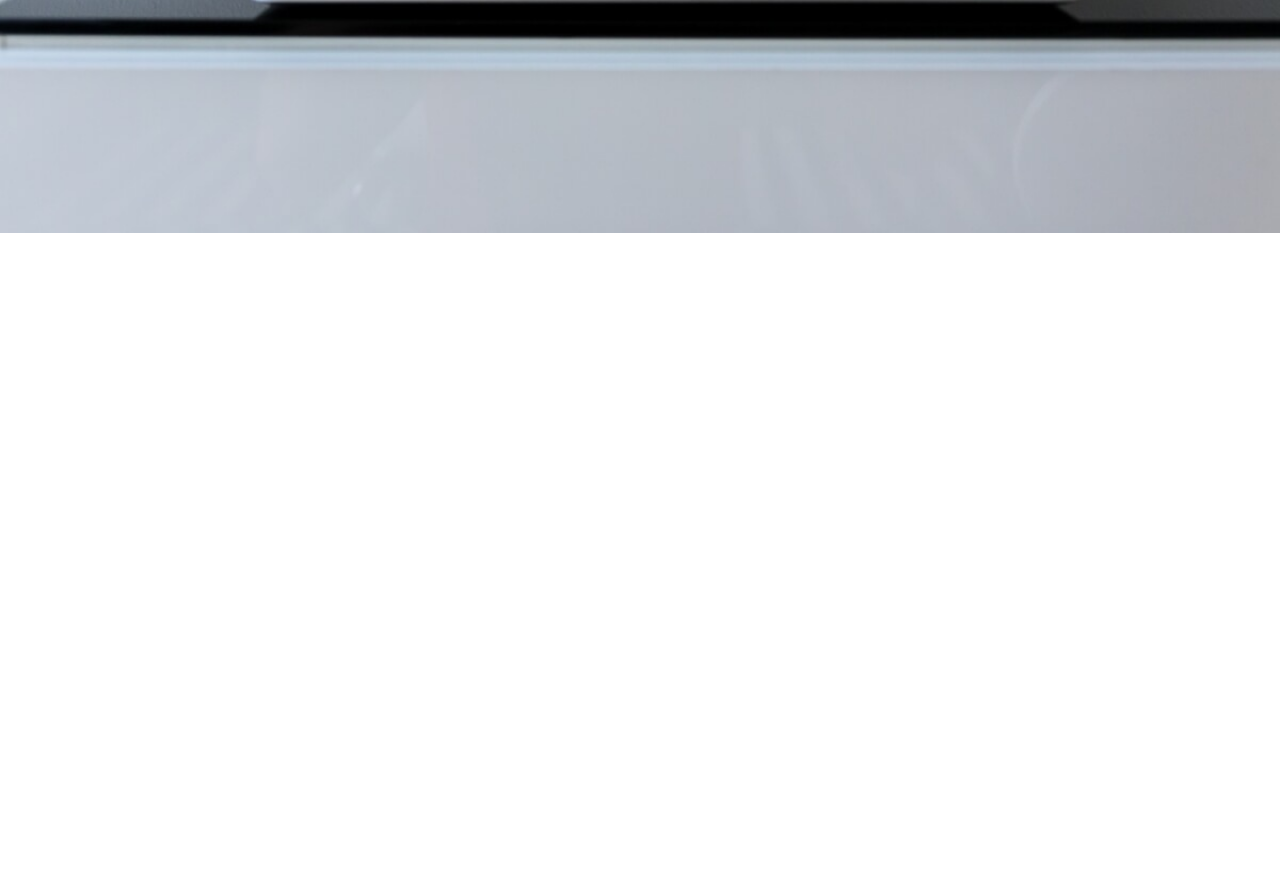
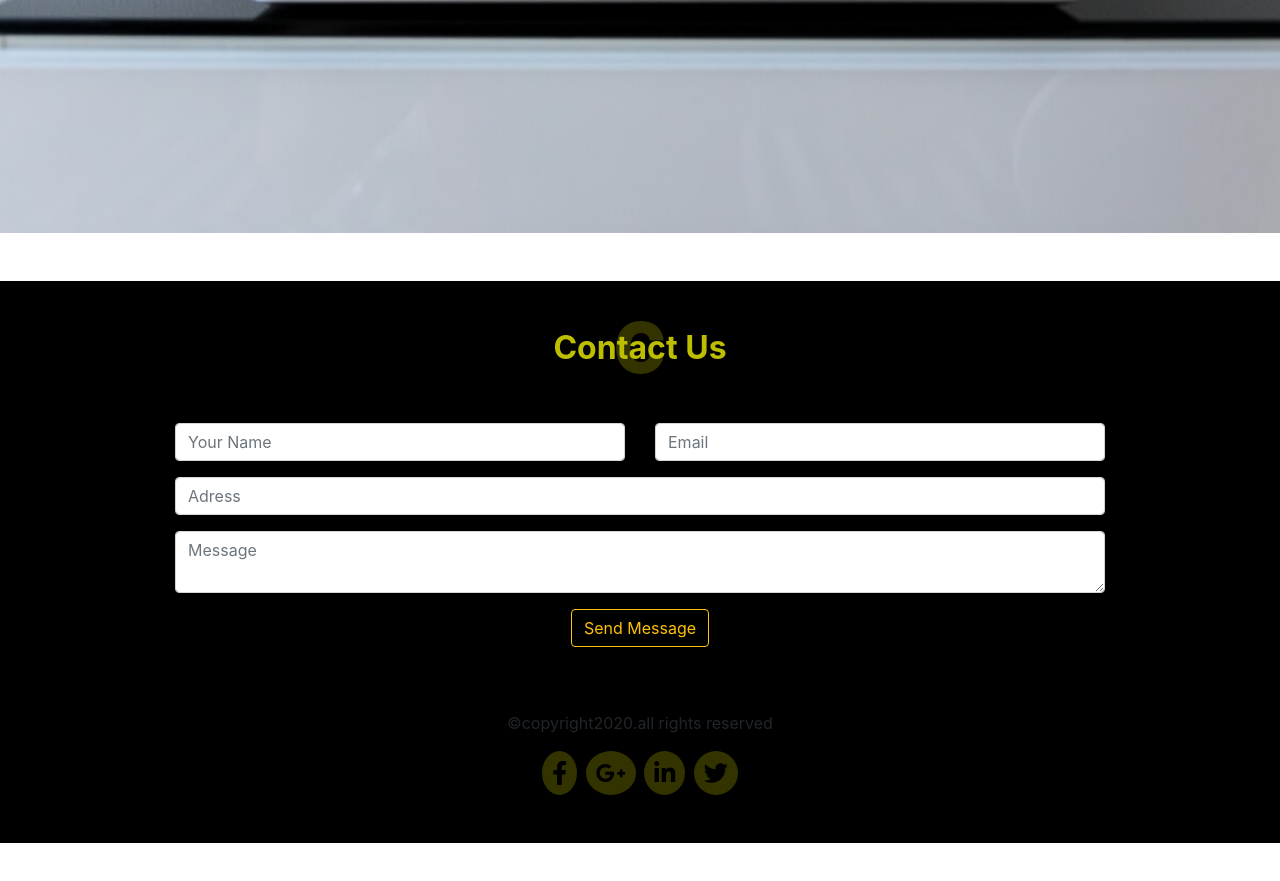
Before and after one commit to maherkhalil07/fs-group, a plain HTML site: page index.html in a window 1280 px wide. Shown: the part 723-1604 px from the top of the page. Before the commit the page ends 956 px from the top, so only its background shows below. Drawn offline with Linux system fonts and the light colour scheme.

Commit message:
modified html css files

```diff
--- a/assets/css/style.css
+++ b/assets/css/style.css
@@ -4,3 +4,51 @@
 .image {
     height: 900px;
 }
+
+                                        /* by mohaned sayed */
+.contact
+{
+    background-color: rgb(0,0,0);
+}
+.contact-info h2
+{
+    z-index: 1;
+    font-weight: 700;
+    color: rgb(190, 190, 0);
+}
+.contact-info h6
+{
+    font-size: 70px;
+    font-weight: 900;
+    color: rgba(255, 255, 0, 0.2);
+}
+.links i
+{
+    background-color: rgba(255, 255, 0, 0.2);
+    color: black;
+    font-size: 1.5rem;
+    padding: 10px 10px;
+    margin:0px 2px ;
+    border-radius: 50%;
+    transition: all 1s;
+}
+.links .facebook i:hover
+{
+    color: white;
+    background-color: rgb(0, 0, 173) !important;
+}
+.links .google-plus i:hover
+{
+    color: white;
+    background-color: rgb(255, 0, 0) !important;
+}
+.links .linkedin i:hover
+{
+    color: white;
+    background-color: #09c !important;
+}
+.links .twitter i:hover
+{
+    color: white;
+    background-color: #09c !important;
+}
--- a/index.html
+++ b/index.html
@@ -58,7 +58,38 @@
             </div>
         </div>
     </section>
-
+    <!--add by mohaned sayed-->
+    <section>
+        <div class="contact my-5 py-5">
+            <div class="contact-info d-flex position-relative justify-content-center align-items-center">
+                <h6 class="d-flex position-absolute">C</h6>
+                <h2>Contact Us</h2>
+            </div>
+            <div class="form py-5">
+            <div class="row w-75 m-auto ">
+                <div class="col-6">
+                  <input type="text" class="form-control" placeholder="Your Name">
+                </div>
+                <div class="col-6">
+                    <input type="email" class="form-control" placeholder="Email">
+                  </div>
+                <div class="col-12 mt-3 ">
+                  <input type="text" class="form-control" placeholder="Adress">
+                </div>
+                <div class="col-12 mt-3">
+                    <textarea class="form-control" placeholder="Message"></textarea>
+              </div>
+              <button class="btn btn-outline-warning mx-auto my-3">Send Message </button>
+        </div>
+        </div>
+        <div class="links m-auto text-center ">
+            <p>&copy;copyright2020.all rights reserved</p>
+            <a class="facebook" href=""><i class="fab fa-facebook-f"></i></a>
+            <a class="google-plus" href=""><i class="fab fa-google-plus-g"></i></a>
+            <a class="linkedin" href=""><i class="fab fa-linkedin-in"></i></a>
+            <a class="twitter" href=""><i class="fab fa-twitter"></i></a>
+        </div>
+    </section>
 
 
     <script src="assets/js/jquery-3.5.1.min.js"></script>
```
